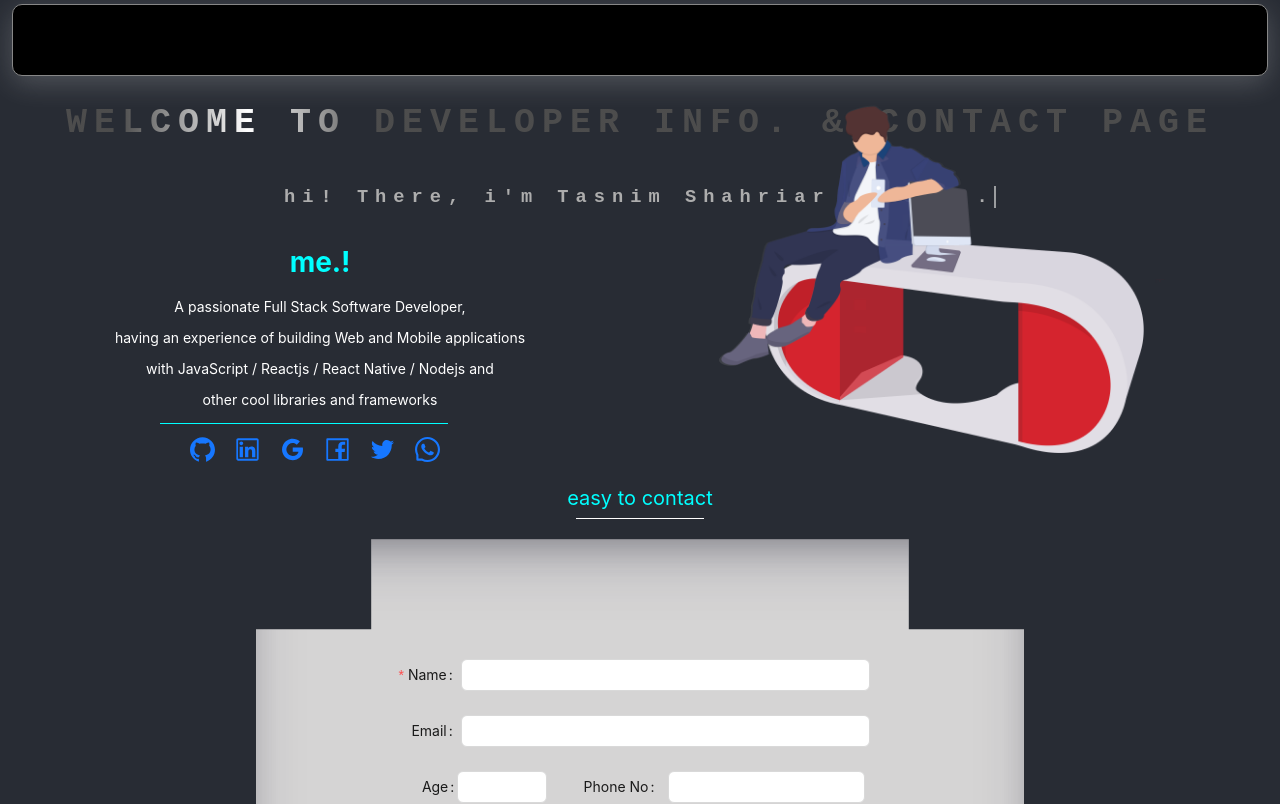
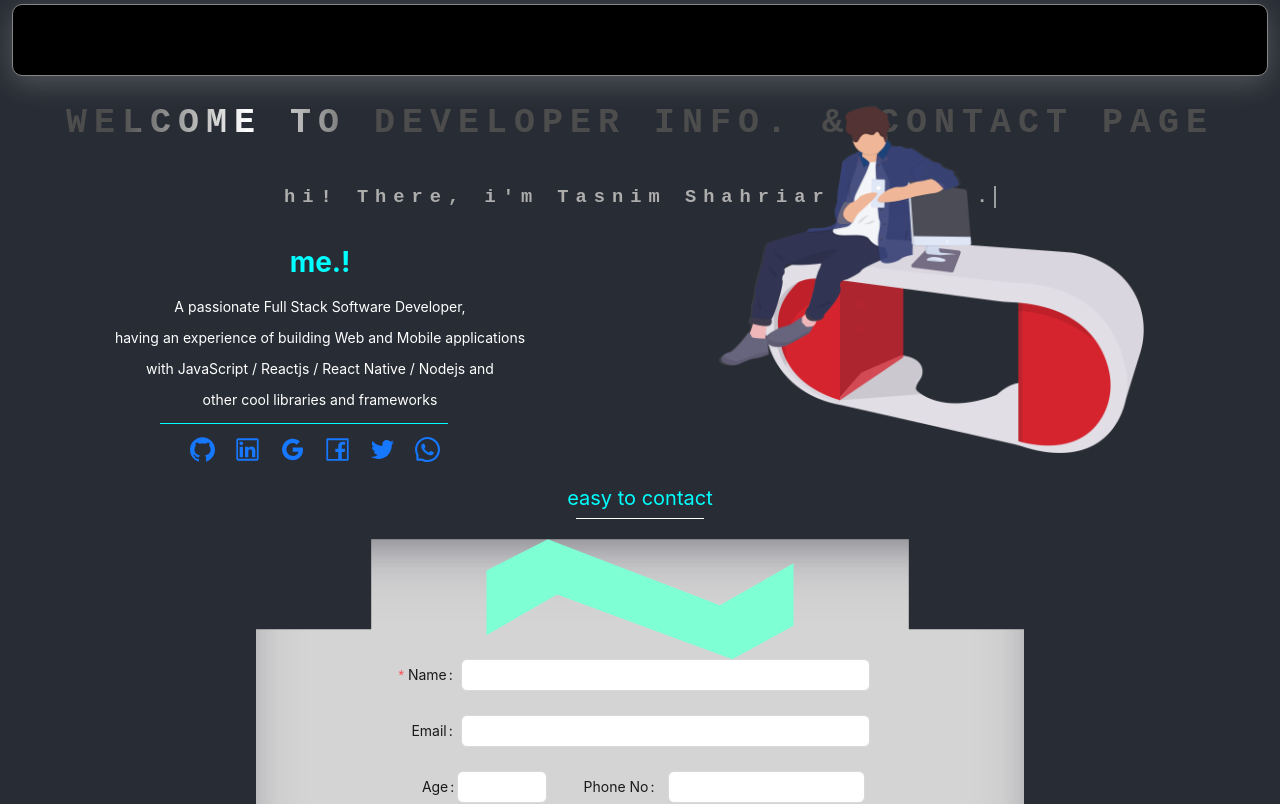
Before and after one commit to akashsdk/developer-info, a React (Create React App) app: page / in a window 1280 px wide. Shown: the top 804 px of the page. Built offline with nearby package versions, Linux system fonts and the light colour scheme.

Commit message:
Update contact.css

```diff
--- a/src/Style/contact.css
+++ b/src/Style/contact.css
@@ -44,12 +44,24 @@
 }
 .contactBoxTopDiv {
   height: 120px;
-  clip-path: polygon(20% 0%, 76% 55%, 100% 20%, 100% 72%, 80% 100%, 23% 46%, 0% 80%, 0 26%);
+  width: 40%;
+  margin-left: 30%;
+  clip-path: polygon(
+    20% 0%,
+    76% 55%,
+    100% 20%,
+    100% 72%,
+    80% 100%,
+    23% 46%,
+    0% 80%,
+    0 26%
+  );
+  background-color: aquamarine;
 }
-.contactButton{
-    background-color: rgb(10, 153, 153);
-    margin-top: -20px;
-    margin-left: 28%;
+.contactButton {
+  background-color: rgb(10, 153, 153);
+  margin-top: -20px;
+  margin-left: 28%;
 }
 @media only screen and (max-width: 1000px) {
   .contactBodyDiv {
@@ -72,7 +84,7 @@
   .contactBodyDiv {
     height: 750px;
   }
-  .contactButton{
+  .contactButton {
     margin-left: 0%;
   }
 }
```
